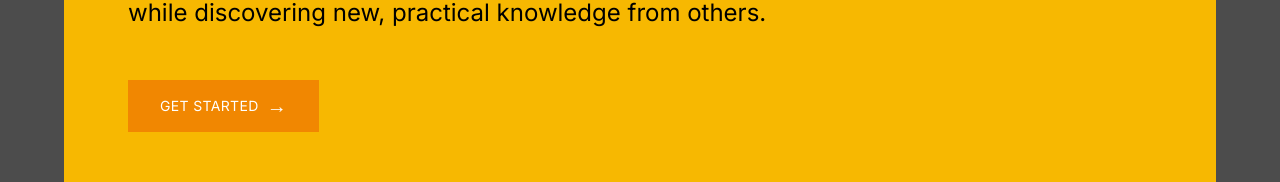
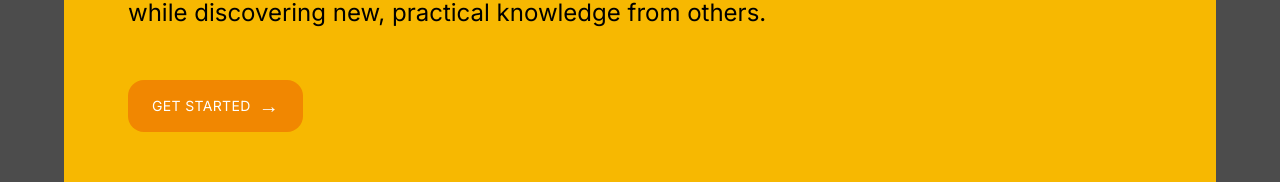
Before and after one commit to carolineglass/sl-educational-video-player, a Next.js app: page / in a window 1280 px wide. Shown: the part 441-623 px from the top of the page. Built offline with nearby package versions, Linux system fonts and the light colour scheme.

Commit message:
Add global button styles and replace tailwind classes with btn classes

```diff
--- a/app/globals.css
+++ b/app/globals.css
@@ -27,6 +27,39 @@ body {
 a,
 button {
   cursor: pointer;
+}
+
+/* Global button styles */
+.btn {
+  padding: 0.75rem 1.5rem;
+  border-radius: 1rem; /* 16px */
+  text-transform: uppercase;
+  letter-spacing: 0.05em;
+  font-size: 0.875rem;
+  transition: all 0.2s;
+}
+
+.btn-primary {
+  background-color: var(--knacky-primary);
+  color: white;
+}
+
+.btn-primary:hover {
+  background-color: var(--knacky-primary-hover);
+}
+
+.btn-primary:disabled {
+  opacity: 0.5;
+  cursor: not-allowed;
+}
+
+.btn-secondary {
+  border: 1px solid rgba(0, 0, 0, 0.1);
+  color: black;
+}
+
+.btn-secondary:hover {
+  background-color: rgb(249 250 251);
 }
 
 /* Splash screen animations */
--- a/app/video/[id]/page.tsx
+++ b/app/video/[id]/page.tsx
@@ -36,7 +36,7 @@ export default async function VideoPage({ params }: VideoPageProps) {
         </div>
       </nav>
 
-      <div className="max-w-[1440px] mx-auto px-4 md:px-8 lg:px-12 py-8 lg:py-12">
+      <div className="max-w-[1440px] mx-auto px-4 md:px-8 lg:px-12 py-4 lg:py-6">
         <div className="grid grid-cols-12 gap-6 lg:gap-12">
           {/* Video Player Section - 8 columns */}
           <div className="col-span-12 lg:col-span-8 min-w-0">
--- a/components/AddVideoModal.tsx
+++ b/components/AddVideoModal.tsx
@@ -196,7 +196,7 @@ export default function AddVideoModal({ onClose }: AddVideoModalProps) {
               <button
                 type="button"
                 onClick={onClose}
-                className="px-6 py-3 border border-black/10 text-black hover:bg-gray-50 transition-colors uppercase tracking-wider text-sm"
+                className="btn btn-secondary"
                 disabled={isSubmitting}
               >
                 Cancel
@@ -204,7 +204,7 @@ export default function AddVideoModal({ onClose }: AddVideoModalProps) {
               <button
                 type="submit"
                 disabled={isSubmitting}
-                className="px-6 py-3 bg-knacky-primary text-white hover:bg-knacky-primary-hover transition-colors disabled:opacity-50 disabled:cursor-not-allowed uppercase tracking-wider text-sm"
+                className="btn btn-primary"
               >
                 {isSubmitting ? "Adding..." : "Add Video"}
               </button>
--- a/components/CommentForm.tsx
+++ b/components/CommentForm.tsx
@@ -94,7 +94,7 @@ export default function CommentForm({ videoId }: CommentFormProps) {
       <button
         type="submit"
         disabled={isSubmitting || isOverLimit}
-        className="w-full px-6 py-3 bg-knacky-primary text-white hover:bg-knacky-primary-hover transition-colors disabled:opacity-50 disabled:cursor-not-allowed uppercase tracking-wider text-sm"
+        className="btn btn-primary w-full"
       >
         {isSubmitting ? "Posting..." : "Post Comment"}
       </button>
--- a/components/Header.tsx
+++ b/components/Header.tsx
@@ -31,7 +31,7 @@ export default function Header() {
             <div className="col-span-6 md:col-span-3 md:col-start-10 flex justify-end">
               <button
                 onClick={() => setIsModalOpen(true)}
-                className="bg-knacky-primary text-white px-8 py-3 hover:bg-knacky-primary-hover transition-all active:scale-98 flex items-center gap-2 group"
+                className="btn btn-primary px-8 active:scale-98 flex items-center gap-2 group"
               >
                 <span className="text-2xl group-hover:rotate-90 transition-transform duration-300">
                   +
--- a/components/SplashScreen.tsx
+++ b/components/SplashScreen.tsx
@@ -48,7 +48,7 @@ export default function SplashScreen({ onGetStarted }: SplashScreenProps) {
             <div className="mt-8 lg:mt-0">
               <button
                 onClick={onGetStarted}
-                className="bg-knacky-primary text-white px-6 md:px-8 py-3 hover:bg-knacky-primary-hover transition-all active:scale-98 flex items-center gap-2 group animate-fade-in animate-delay-400"
+                className="btn btn-primary px-6 md:px-8 active:scale-98 flex items-center gap-2 group animate-fade-in animate-delay-400"
               >
                 <span className="uppercase tracking-wide text-sm">
                   Get Started
--- a/components/VideoGrid.tsx
+++ b/components/VideoGrid.tsx
@@ -38,7 +38,7 @@ export default function VideoGrid({ videos }: VideoGridProps) {
           >
             <Link href={`/video/${video.id}`} className="block group">
               {/* Thumbnail with hover zoom effect */}
-              <div className="w-full aspect-video bg-knacky-splash-background relative mb-6 overflow-hidden">
+              <div className="w-full aspect-video bg-knacky-splash-background relative mb-6 overflow-hidden rounded-2xl">
                 {thumbnailUrl ? (
                   <Image
                     src={thumbnailUrl}
--- a/components/VideoPlayer.tsx
+++ b/components/VideoPlayer.tsx
@@ -35,8 +35,8 @@ export default function VideoPlayer({ video }: VideoPlayerProps) {
       </div>
 
       {/* Title and metadata section */}
-      <div className="mt-8 py-8 border-b border-black/10">
-        <h1 className="text-2xl md:text-4xl lg:text-5xl text-black tracking-tight leading-tight mb-6 wrap-break-word">
+      <div className="py-8 border-b border-black/10">
+        <h1 className="text-2xl md:text-3xl lg:text-4xl text-black tracking-tight leading-tight mb-6 wrap-break-word">
           {video.title}
         </h1>
 
```
